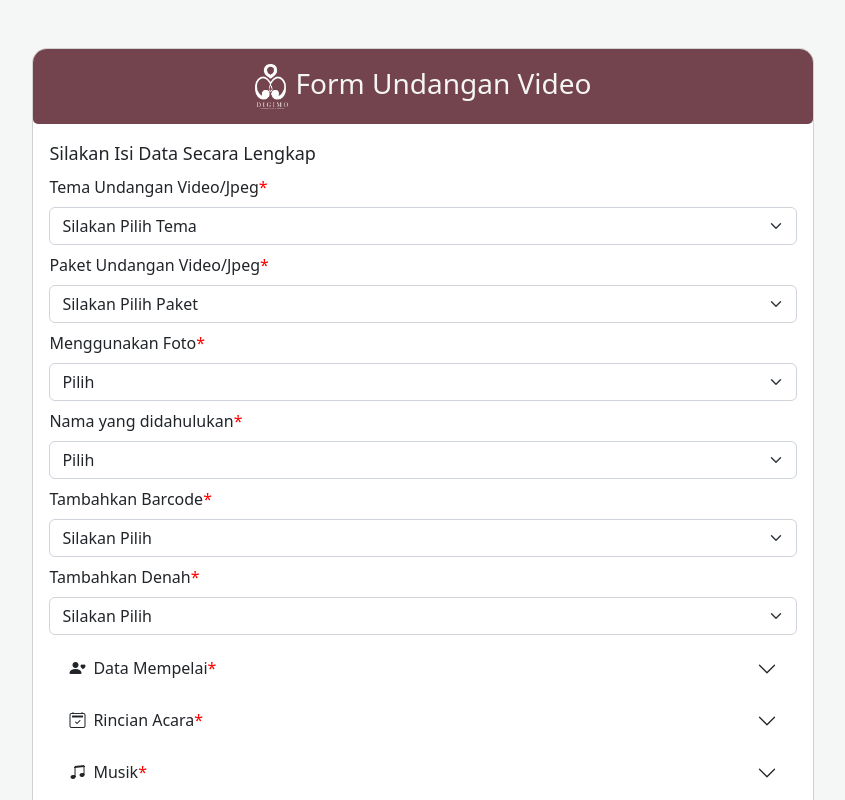
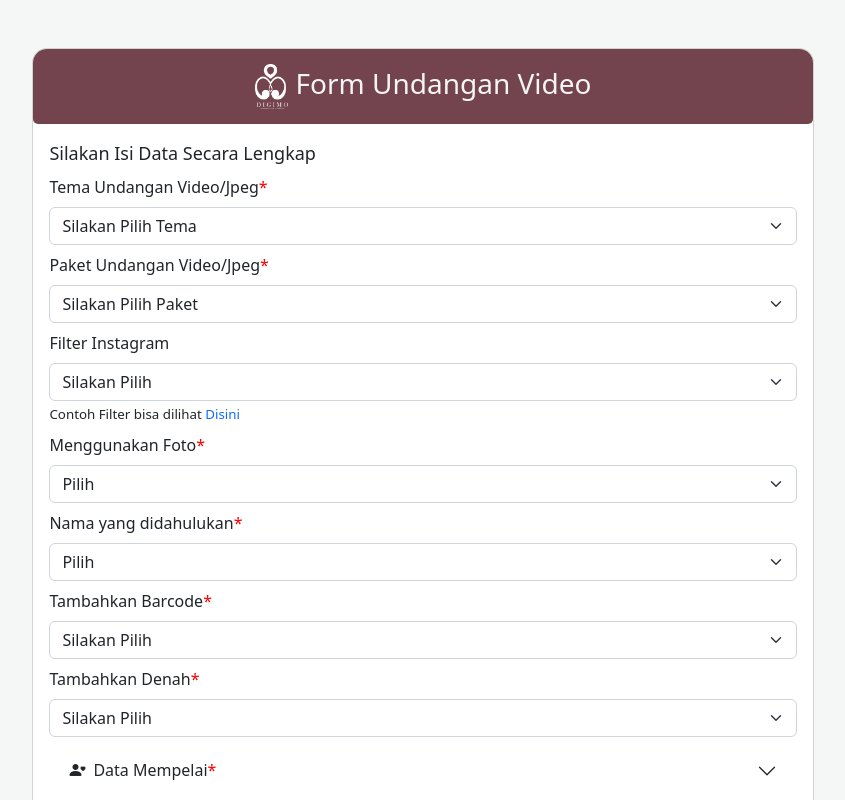
Before and after one commit to ulummu/videoform, a React (Create React App) app: page / in a window 1280 px wide. Shown: the top 800 px of the page, without its empty margins (217-1062 px from the left). Built offline with nearby package versions, Linux system fonts and the light colour scheme.

Commit message:
revisi urutan tema dan filter

```diff
--- a/src/Components/CardForm.js
+++ b/src/Components/CardForm.js
@@ -73,6 +73,9 @@
   rsvp: "",
   // waKonfirmasi: "",
   waKonfirmasiVideo: "",
+  pakaiFilter: "",
+  filterig: "",
+  frame: "",
 };
 export default function CardForm(props) {
   const [validated, setValidated] = useState(false);
@@ -82,12 +85,14 @@
   const [visibleGold, setVisibleGold] = useState(false);
   const [visibleAkad, setVisibleAkad] = useState(false);
   const [visibleResepsi, setVisibleResepsi] = useState(false);
+  const [visibleFilter, setVisibleFilter] = useState(false);
   const [data, setData] = useState("");
   const [lBarcode, setLBarcode] = useState("");
   const [noCatin, setNoCatin] = useState("");
   const [dataResepsi, setDataResepsi] = useState("");
   const [dataGold, setDataGold] = useState(0);
   const [temp, setTemp] = useState("");
+  const [filter, setFilter] = useState("");
 
   // const capitalize = (s) =>
   //   s.charAt(0).toUpperCase() + s.slice(1).toLowerCase();
@@ -115,16 +120,19 @@
           values.paketVideo +
           // "%0a%0a4. Paket Undangan Website : " +
           // values.paketWebsite +
-          "%0a%0a3. Penggunaan Foto : " +
+          "%0a%0a6. Filter Instagram : " +
+          values.pakaiFilter +
+          filter +
+          "%0a%0a4. Penggunaan Foto : " +
           values.foto +
-          "%0a%0a4. Nama yang didahulukan : " +
+          "%0a%0a5. Nama yang didahulukan : " +
           values.namaAwal +
-          "%0a%0a5. Barcode : " +
+          "%0a%0a6. Barcode : " +
           values.barcode +
           lBarcode +
-          "%0a%0a6. Denah : " +
+          "%0a%0a7. Denah : " +
           values.denah +
-          "%0a%0a7. Mempelai Wanita %0a-Nama Panggilan " +
+          "%0a%0a8. Mempelai Wanita %0a-Nama Panggilan " +
           values.panggilanWanita +
           "%0a-Nama Lengkap : " +
           values.lengkapWanita +
@@ -134,7 +142,7 @@
           values.namaBapakWanita +
           " dan Ibu " +
           values.namaIbuWanita +
-          "%0a%0a8. Mempelai Pria %0a-Nama Panggilan : " +
+          "%0a%0a9. Mempelai Pria %0a-Nama Panggilan : " +
           values.panggilanPria +
           "%0a-Nama Lengkap : " +
           values.lengkapPria +
@@ -144,7 +152,7 @@
           values.namaBapakPria +
           " dan Ibu " +
           values.namaIbuPria +
-          "%0a%0a9. Rincian Acara %0a-Acara 1 " +
+          "%0a%0a10. Rincian Acara %0a-Acara 1 " +
           data +
           "%0a-Hari, Tanggal Bulan Tahun : " +
           values.hariAkad +
@@ -172,7 +180,7 @@
           values.tempatResepsi +
           "%0a-Maps acara : " +
           values.mapsResepsi +
-          "%0a%0a10. Musik : " +
+          "%0a%0a11. Musik : " +
           values.musik +
           "%0a%0aData Tambahan Paket Gold %0a%0a1. Love Story : " +
           temp +
@@ -224,22 +232,21 @@
           "https://api.whatsapp.com/send/?phone=6281215372042&text=" +
           "1. Tema Undangan Video/Jpeg : " +
           values.temaVideo +
-          // "%0a%0a2. Tema Undangan Website: " +
-          // values.temaWebsite +
           "%0a%0a2. Paket Undangan Video/Jpeg : " +
           values.paketVideo +
-          // "%0a%0a4. Paket Undangan Website : " +
-          // values.paketWebsite +
-          "%0a%0a3. Penggunaan Foto : " +
+          "%0a%0a3. Filter Instagram : " +
+          values.pakaiFilter +
+          filter +
+          "%0a%0a4. Penggunaan Foto : " +
           values.foto +
-          "%0a%0a4. Nama yang didahulukan : " +
+          "%0a%0a5. Nama yang didahulukan : " +
           values.namaAwal +
-          "%0a%0a5. Barcode : " +
+          "%0a%0a6. Barcode : " +
           values.barcode +
           lBarcode +
-          "%0a%0a6. Denah : " +
+          "%0a%0a7. Denah : " +
           values.denah +
-          "%0a%0a7. Mempelai Wanita %0a-Nama Panggilan " +
+          "%0a%0a8. Mempelai Wanita %0a-Nama Panggilan " +
           values.panggilanWanita +
           "%0a-Nama Lengkap : " +
           values.lengkapWanita +
@@ -249,7 +256,7 @@
           values.namaBapakWanita +
           " dan Ibu " +
           values.namaIbuWanita +
-          "%0a%0a8. Mempelai Pria %0a-Nama Panggilan : " +
+          "%0a%0a9. Mempelai Pria %0a-Nama Panggilan : " +
           values.panggilanPria +
           "%0a-Nama Lengkap : " +
           values.lengkapPria +
@@ -259,7 +266,7 @@
           values.namaBapakPria +
           " dan Ibu " +
           values.namaIbuPria +
-          "%0a%0a9. Rincian Acara %0a-Acara 1" +
+          "%0a%0a10. Rincian Acara %0a-Acara 1" +
           data +
           "%0a-Hari, Tanggal Bulan Tahun : " +
           values.hariAkad +
@@ -271,8 +278,6 @@
           values.zonaWaktuAkad +
           "%0a-Tempat acara : " +
           values.tempatAkad +
-          "%0a-Maps acara : " +
-          values.mapsAkad +
           "%0a%0a-Acara 2 " +
           dataResepsi +
           "%0a-Hari, Tanggal Bulan Tahun : " +
@@ -285,9 +290,7 @@
           values.zonaWaktuResepsi +
           "%0a-Tempat acara : " +
           values.tempatResepsi +
-          "%0a-Maps acara : " +
-          values.mapsResepsi +
-          "%0a%0a10. Musik : " +
+          "%0a%0a11. Musik : " +
           values.musik;
       }
     }
@@ -314,6 +317,11 @@
     } else if (e.target.name === "daftarHadir" && e.target.value === "Tidak") {
       setVisible(false);
       setNoCatin("");
+    }
+    if (e.target.name === "pakaiFilter" && e.target.value === "Iya") {
+      setVisibleFilter(!visible);
+    } else if (e.target.name === "pakaiFilter" && e.target.value === "Tidak") {
+      setVisibleFilter(false);
     }
     if (e.target.name === "barcode" && e.target.value === "Iya") {
       setVisibleBarcode(!visible);
@@ -370,6 +378,14 @@
         [name]: value,
       });
     }
+    if (!!values.filterig) {
+      setFilter(
+        "%0a-Tema Filter Instagram : " +
+          values.filterig +
+          "%0a-Frame : " +
+          values.frame
+      );
+    }
     setValues({
       ...values,
       [name]: value,
@@ -408,17 +424,6 @@
                     <option value="" hidden>
                       Silakan Pilih Tema
                     </option>
-                    <option value="Tema 01">Tema 01</option>
-                    <option value="Tema 02">Tema 02</option>
-                    <option value="Tema 03">Tema 03</option>
-                    <option value="Tema 04">Tema 04</option>
-                    <option value="Tema AA">Tema AA</option>
-                    <option value="Tema AB">Tema AB</option>
-                    <option value="Tema AC">Tema AC</option>
-                    <option value="Tema AD">Tema AD</option>
-                    <option value="Tema AE">Tema AE</option>
-                    <option value="Tema AF">Tema AF</option>
-                    <option value="Tema AG">Tema AG</option>
                     <option value="Tema A">Tema A</option>
                     <option value="Tema B">Tema B</option>
                     <option value="Tema C">Tema C</option>
@@ -442,12 +447,23 @@
                     <option value="Tema X">Tema X</option>
                     <option value="Tema Y">Tema Y</option>
                     <option value="Tema Z">Tema Z</option>
+                    <option value="Tema AA">Tema AA</option>
+                    <option value="Tema AB">Tema AB</option>
+                    <option value="Tema AC">Tema AC</option>
+                    <option value="Tema AD">Tema AD</option>
+                    <option value="Tema AE">Tema AE</option>
+                    <option value="Tema AF">Tema AF</option>
+                    <option value="Tema AG">Tema AG</option>
+                    <option value="Tema 01">Tema 01</option>
+                    <option value="Tema 02">Tema 02</option>
+                    <option value="Tema 03">Tema 03</option>
+                    <option value="Tema 04">Tema 04</option>
+                    <option value="Tema AQ1">Tema AQ1</option>
+                    <option value="Tema AQ2">Tema AQ2</option>
+                    <option value="Tema AQ3">Tema AQ3</option>
                     <option value="Tema JAWA 02">Tema JAWA 02</option>
                     <option value="Tema W BATAK">Tema W BATAK</option>
                     <option value="Tema LAMA">Tema LAMA</option>
-                    <option value="Tema AQ1">Tema AQ1</option>
-                    <option value="Tema AQ2">Tema AQ2</option>
-                    <option value="Tema AQ3">Tema AQ3</option>
                   </Form.Select>
                   <Form.Control.Feedback type="invalid">
                     Tema Belum Dipilih
@@ -487,6 +503,119 @@
                     Paket Belum Dipilih
                   </Form.Control.Feedback>
                 </Form.Group>
+
+                <Form.Group>
+                  <Form.Label>Filter Instagram</Form.Label>
+                  <Form.Select
+                    name="pakaiFilter"
+                    value={values.pakaiFilter}
+                    onChange={handleInputChange}
+                    required
+                  >
+                    <option value="" disabled hidden>
+                      Silakan Pilih
+                    </option>
+                    <option value="Iya">Iya</option>
+                    <option value="Tidak">Tidak</option>
+                  </Form.Select>
+                  <Form.Control.Feedback type="invalid">
+                    Filter Belum Dipilih
+                  </Form.Control.Feedback>
+                  <Form.Label className="labelTutor">
+                    Contoh Filter bisa dilihat{" "}
+                    <a
+                      className="tutor"
+                      href="https://www.youtube.com/watch?v=07ihVwltHvQ"
+                      target="_blank"
+                      rel="noopener noreferrer"
+                    >
+                      Disini
+                    </a>
+                  </Form.Label>
+                </Form.Group>
+                {visibleFilter && (
+                  <Form.Group>
+                    <Form.Group className="mt-1">
+                      <Form.Label className="labelForm">
+                        Tema Filter Instagram
+                      </Form.Label>
+                      <Form.Select
+                        name="filterig"
+                        value={values.filterig}
+                        onChange={handleInputChange}
+                        required
+                      >
+                        <option value="" hidden>
+                          Silakan Pilih Filter
+                        </option>
+                        <option value="Filter Wedding P">
+                          Filter Wedding P
+                        </option>
+                        <option value="Filter Wedding Q">
+                          Filter Wedding Q
+                        </option>
+                        <option value="Filter Wedding W">
+                          Filter Wedding W
+                        </option>
+                        <option value="Filter Wedding X">
+                          Filter Wedding X
+                        </option>
+                        <option value="Filter Wedding Y">
+                          Filter Wedding Y
+                        </option>
+                        <option value="Filter Wedding Z">
+                          Filter Wedding Z
+                        </option>
+                        <option value="Filter Wedding AA">
+                          Filter Wedding AA
+                        </option>
+                        <option value="Filter Wedding AC">
+                          Filter Wedding AC
+                        </option>
+                        <option value="Filter Wedding AD">
+                          Filter Wedding AD
+                        </option>
+                        <option value="Filter Wedding AE">
+                          Filter Wedding AE
+                        </option>
+                        <option value="Filter Wedding 01">
+                          Filter Wedding 01
+                        </option>
+                        <option value="Filter Wedding 02">
+                          Filter Wedding 02
+                        </option>
+                        <option value="Filter Wedding Jawa">
+                          Filter Wedding Jawa
+                        </option>
+                      </Form.Select>
+                      <Form.Control.Feedback type="invalid">
+                        Filter Belum Dipilih
+                      </Form.Control.Feedback>
+                    </Form.Group>
+
+                    <Form.Group>
+                      <Form.Label className="labelForm">Pilih Frame</Form.Label>
+                      <Form.Select
+                        name="frame"
+                        value={values.frame}
+                        onChange={handleInputChange}
+                        required
+                      >
+                        <option value="" disabled hidden>
+                          Pilih
+                        </option>
+                        <option value="Frame 1">Frame 1</option>
+                        <option value="Frame 1 dan 2">Frame 1 dan 2</option>
+                        <option value="Frame 1, 2 dan 3">
+                          Frame 1, 2 dan 3
+                        </option>
+                      </Form.Select>
+                      <Form.Control.Feedback type="invalid">
+                        Frame Belum Dipilih
+                      </Form.Control.Feedback>
+                    </Form.Group>
+                  </Form.Group>
+                )}
 
                 <Form.Group className="mb-2">
                   <Form.Label className="labelForm">
@@ -966,33 +1095,6 @@
                                 Tempat Belum Diisi
                               </Form.Control.Feedback>
                             </FloatingLabel>
-                            <FloatingLabel
-                              controlId="floatingInput"
-                              label="Link Google Maps"
-                              className="mb-1"
-                            >
-                              <Form.Control
-                                name="mapsAkad"
-                                value={values.mapsAkad}
-                                onChange={handleInputChange}
-                                type="text"
-                                placeholder="Masukan Maps"
-                              />
-                              <Form.Control.Feedback type="invalid">
-                                Maps Belum Diisi
-                              </Form.Control.Feedback>
-                            </FloatingLabel>
-                            <Form.Label className="labelTutor">
-                              Tutorial Salin Maps{" "}
-                              <a
-                                className="tutor"
-                                href="https://www.youtube.com/watch?v=07ihVwltHvQ"
-                                target="_blank"
-                                rel="noopener noreferrer"
-                              >
-                                Klik Disini
-                              </a>
-                            </Form.Label>
                           </Accordion.Body>
                         </Accordion.Item>
                         <Accordion.Item eventKey="1">
@@ -1138,33 +1240,6 @@
                                 Tempat Belum Diisi
                               </Form.Control.Feedback>
                             </FloatingLabel>
-                            <FloatingLabel
-                              controlId="floatingInput"
-                              label="Link Google Maps"
-                              className="mb-1"
-                            >
-                              <Form.Control
-                                name="mapsResepsi"
-                                value={values.mapsResepsi}
-                                onChange={handleInputChange}
-                                type="text"
-                                placeholder="Masukan Maps"
-                              />
-                              <Form.Control.Feedback type="invalid">
-                                Maps Belum Diisi
-                              </Form.Control.Feedback>
-                            </FloatingLabel>
-                            <Form.Label className="labelTutor">
-                              Tutorial Salin Maps{" "}
-                              <a
-                                className="tutor"
-                                href="https://www.youtube.com/watch?v=07ihVwltHvQ"
-                                target="_blank"
-                                rel="noopener noreferrer"
-                              >
-                                Klik Disini
-                              </a>
-                            </Form.Label>
                           </Accordion.Body>
                         </Accordion.Item>
                       </Accordion>
```
